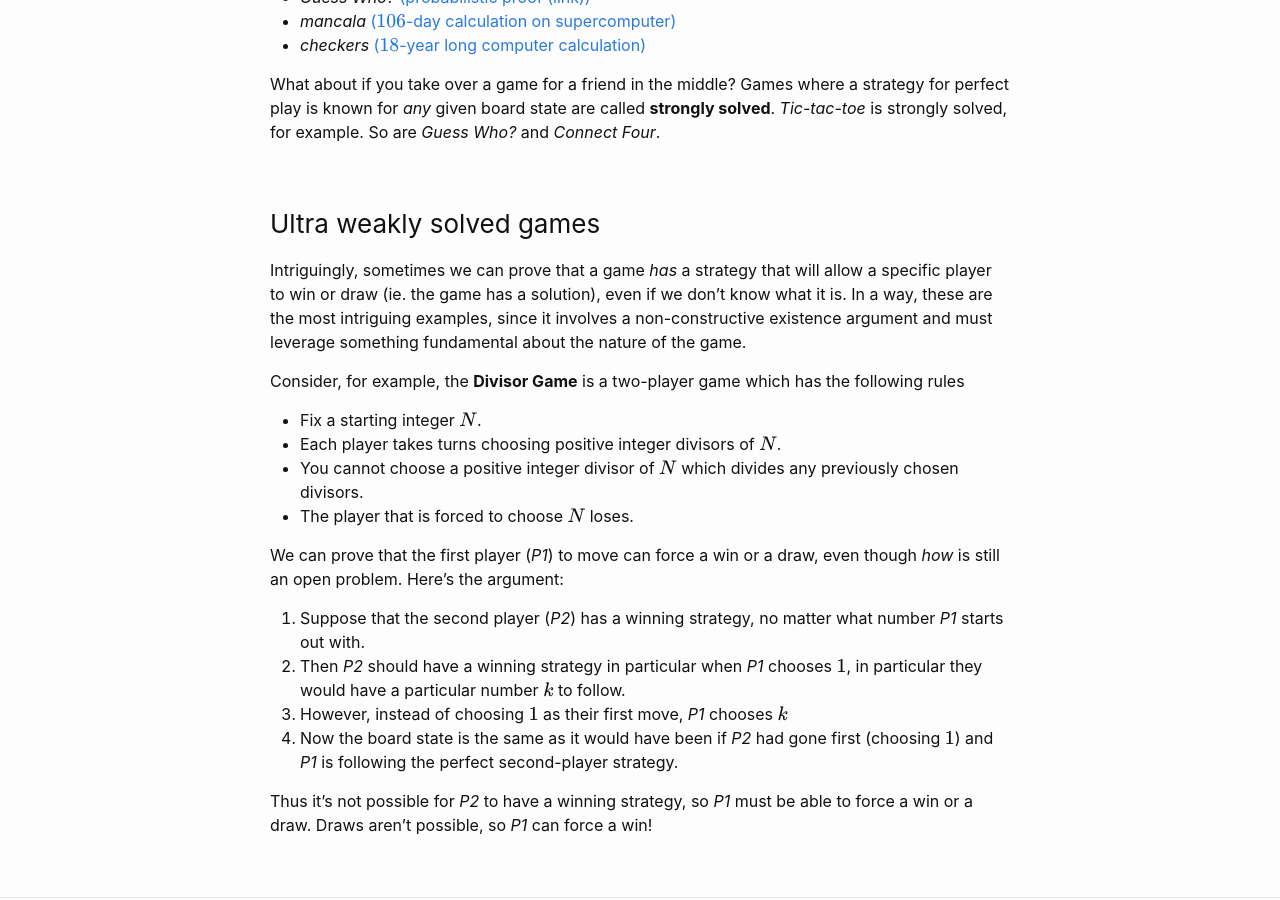
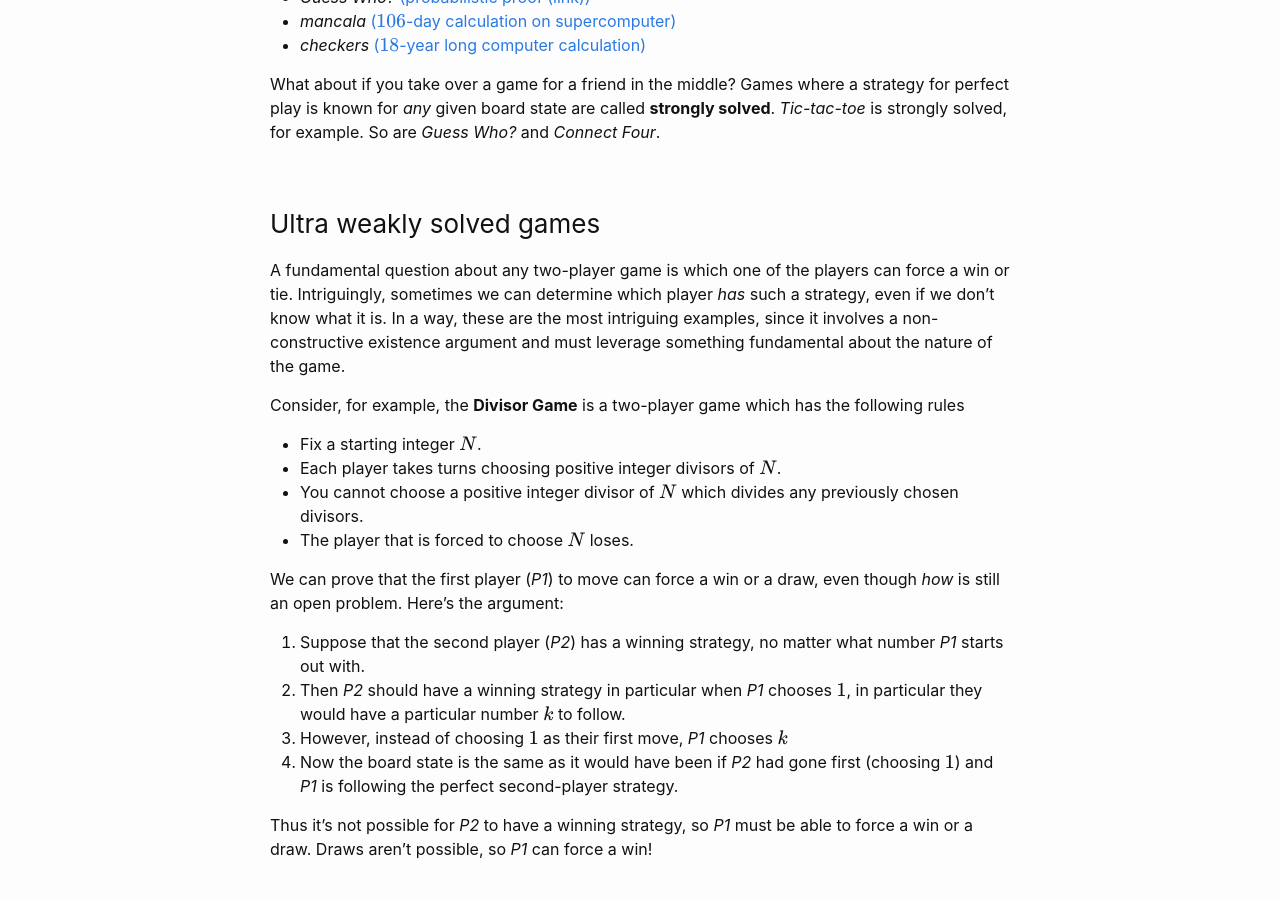
Before and after one commit to wcasper/math180fall2021, a Jekyll site: the page built from _modules/tic-tac-toe/solved-games.md, in a window 1280 px wide and 900 px high, scrolled down 976 px. Built offline with Jekyll 4.4.1, drawn with Linux system fonts in a browser that asks for light colours.

Commit message:
changed wording

```diff
--- a/_modules/tic-tac-toe/solved-games.md
+++ b/_modules/tic-tac-toe/solved-games.md
@@ -28,7 +28,8 @@ What about if you take over a game for a friend in the middle?  Games where a st
 
 ### Ultra weakly solved games
 
-Intriguingly, sometimes we can prove that a game *has* a strategy that will allow a specific player to win or draw (ie. the game has a solution), even if we don't know what it is.
+A fundamental question about any two-player game is which one of the players can force a win or tie.
+Intriguingly, sometimes we can determine which player *has* such a strategy, even if we don't know what it is.
 In a way, these are the most intriguing examples, since it involves a non-constructive existence argument and must leverage something fundamental about the nature of the game.
 
 Consider, for example, the **Divisor Game** is a two-player game which has the following rules
```
